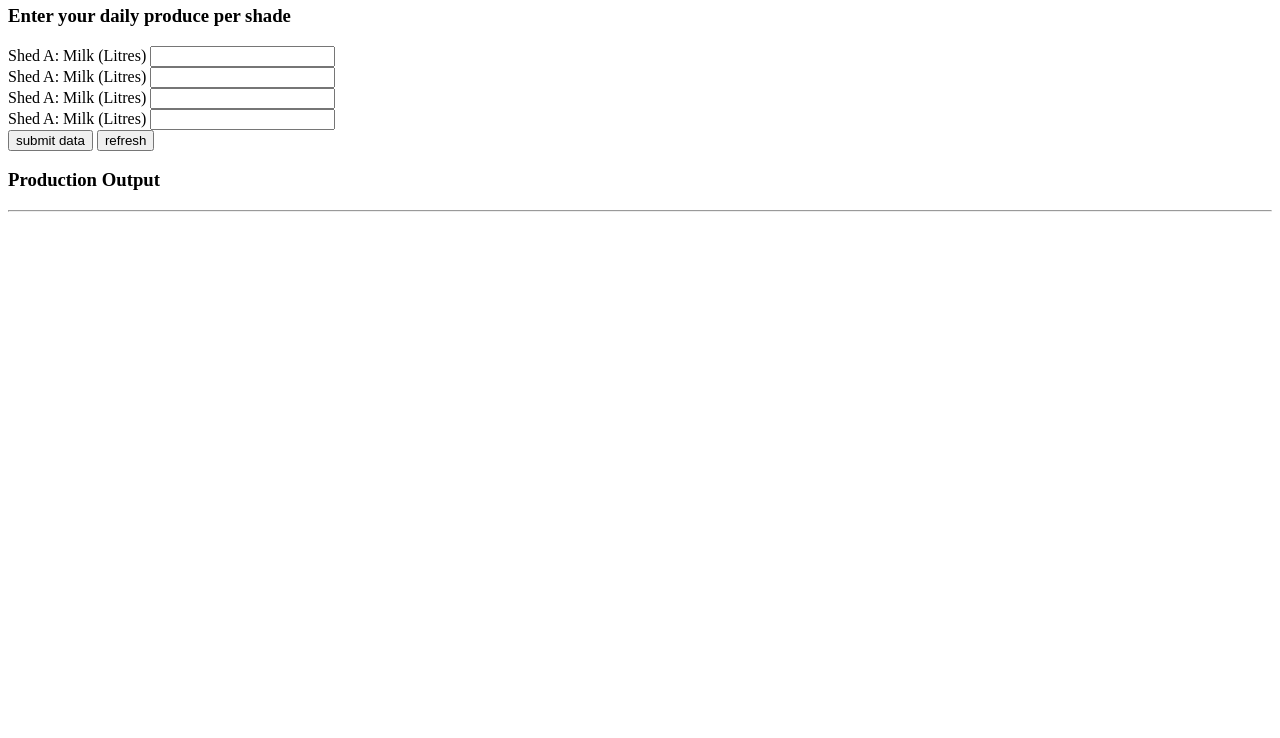
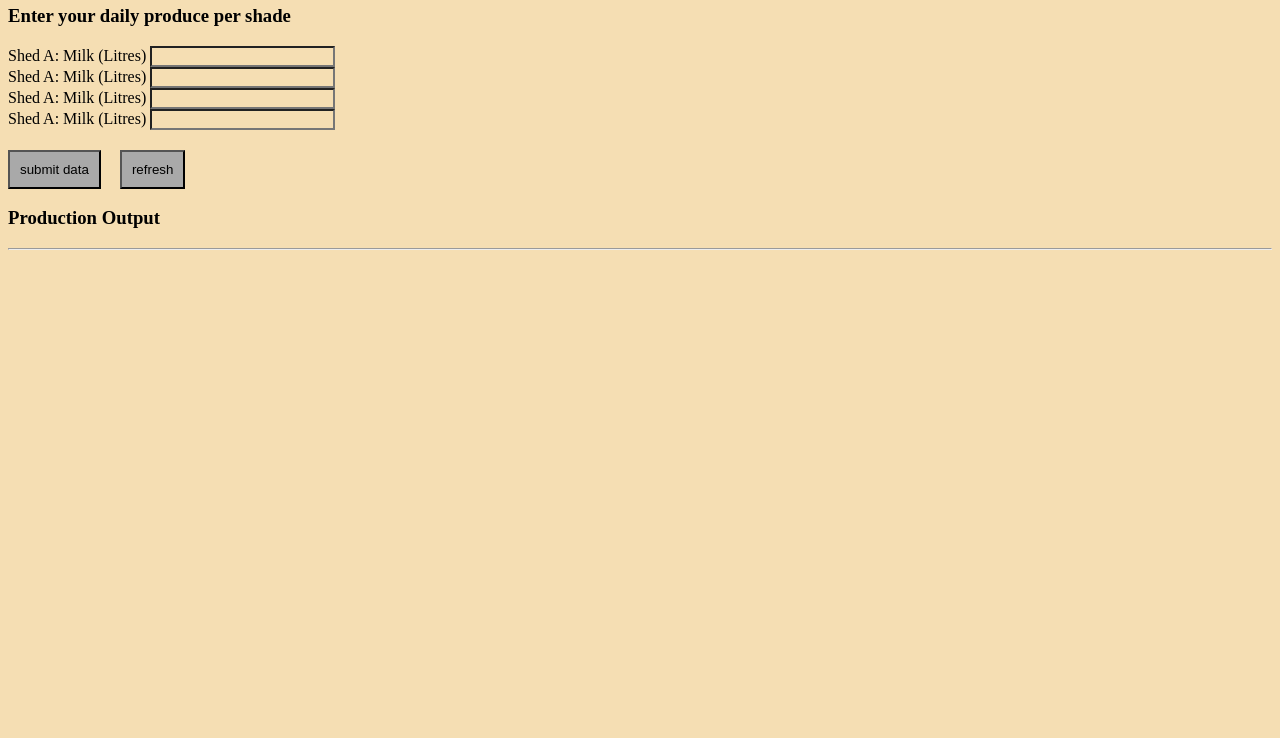
Before and after one commit to OtienohOwinoh/Dairybusiness-Week3IP, a plain HTML site: page index.html in a window 1280 px wide. Shown: the part 62-800 px from the top of the page. Drawn offline with Linux system fonts and the light colour scheme.

Commit message:
css styling

```diff
--- a/index.css
+++ b/index.css
@@ -0,0 +1,12 @@
+* {
+    background-color: wheat;
+}
+
+button {
+    padding: 10px;
+    margin-top: 20px;
+    margin-right: 15px;
+    background-color: darkgrey;
+
+
+}
--- a/index.html
+++ b/index.html
@@ -49,7 +49,7 @@
     </form>
 </div>
 
-<div class="present">
+<div>
     <h3 id="produce"> Production Output</h3>
     <hr>
     <p id="dataoutput"> </p>
```
